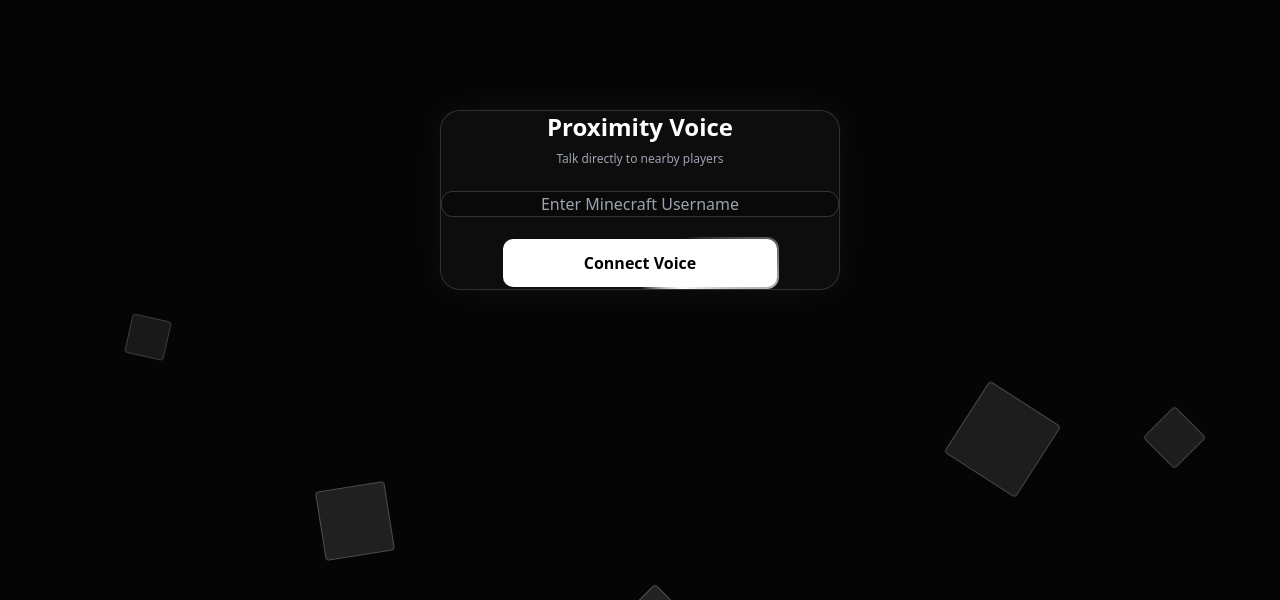
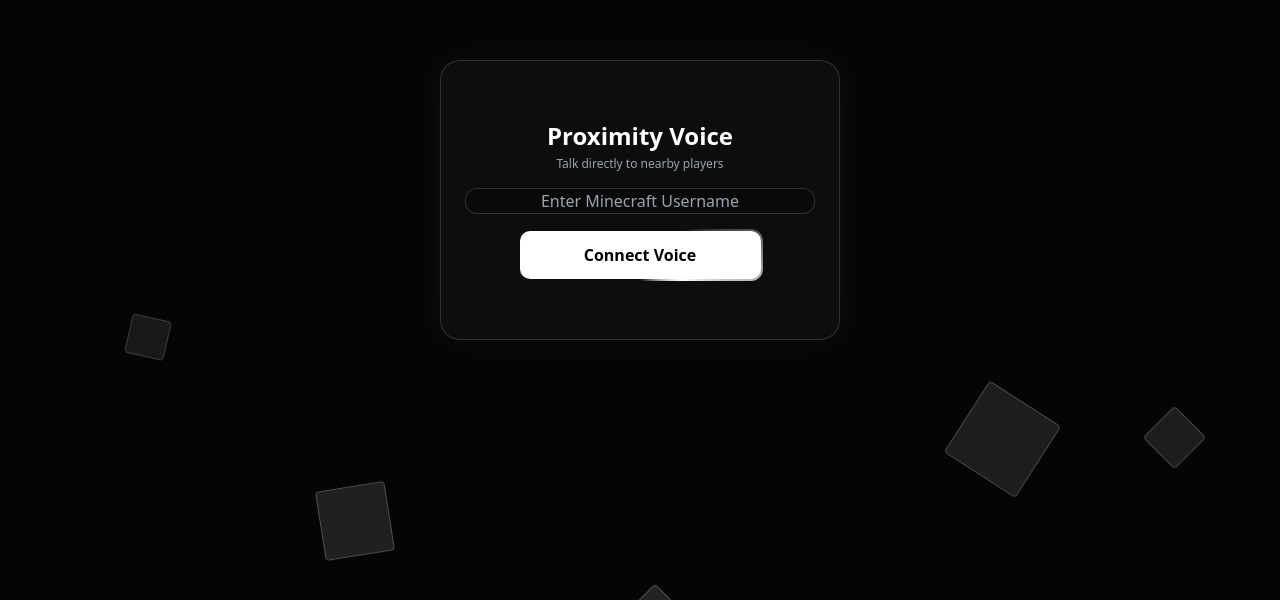
Before and after one commit to mrafekhajavi-ship-it/Hivemc, a website: page public/index.html in a window 1280 px wide. Shown: the part 200-800 px from the top of the page. Drawn offline with nearby package versions, Linux system fonts and the light colour scheme; no server answers.

Commit message:
Update index.html

```diff
--- a/public/index.html
+++ b/public/index.html
@@ -41,8 +41,12 @@
     .card {
       position: relative; z-index: 10;
       width: min(92%, 400px);
-      height: 260px
-      padding: 30px 24px;
+      height: 280px;
+      padding: 20px 24px;
+      display: flex;
+      flex-direction: column;
+      justify-content: center;
+      align-items: center;
       border: 1px solid rgba(255,255,255,0.15);
       border-radius: 20px;
       background: rgba(15,15,15,0.9);
@@ -50,8 +54,11 @@
       text-align: center;
       box-shadow: 0 0 35px rgba(255,255,255,0.05);
     }
+    .card > * {
+      width: 100%;
+    }
     .input-wrap {
-      margin-bottom: 20px; padding: 1px; border-radius: 12px;
+      margin-bottom: 15px; padding: 1px; border-radius: 12px;
       background: #333; transition: 0.3s;
     }
     .input-wrap:focus-within {
@@ -65,6 +72,7 @@
     }
     .rotating-border-btn {
       position: relative; overflow: hidden; width: 70%;
+      margin: 0 auto;
       padding: 2px; border: 0; border-radius: 12px;
       background: transparent; cursor: pointer;
     }
@@ -87,8 +95,10 @@
   </div>
 
   <div class="card">
-    <h1 class="text-2xl font-bold text-white mb-2">Proximity Voice</h1>
-    <p class="text-xs text-gray-400 mb-6">Talk directly to nearby players</p>
+    <div>
+      <h1 class="text-2xl font-bold text-white mb-1">Proximity Voice</h1>
+      <p class="text-xs text-gray-400 mb-4">Talk directly to nearby players</p>
+    </div>
 
     <div id="login-box">
       <div class="input-wrap">
@@ -97,7 +107,7 @@
       <button class="rotating-border-btn" onclick="connectVoice()">
         <span>Connect Voice</span>
       </button>
-      <p id="err" class="text-red-400 text-xs mt-3 hidden"></p>
+      <p id="err" class="text-red-400 text-xs mt-2 hidden"></p>
     </div>
 
     <div id="active-box" class="hidden p-4 rounded-xl bg-green-500/10 border border-green-500/30">
```
